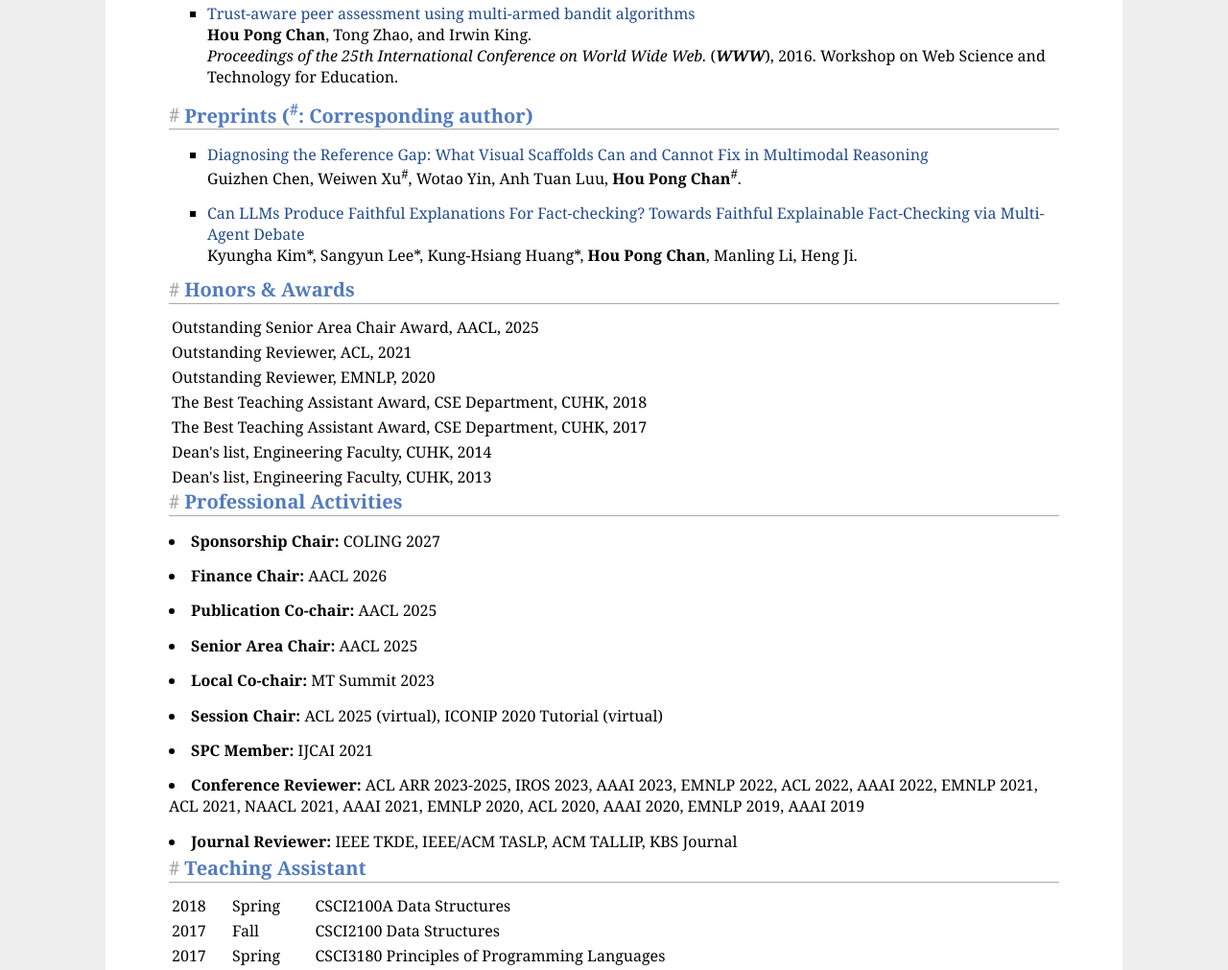
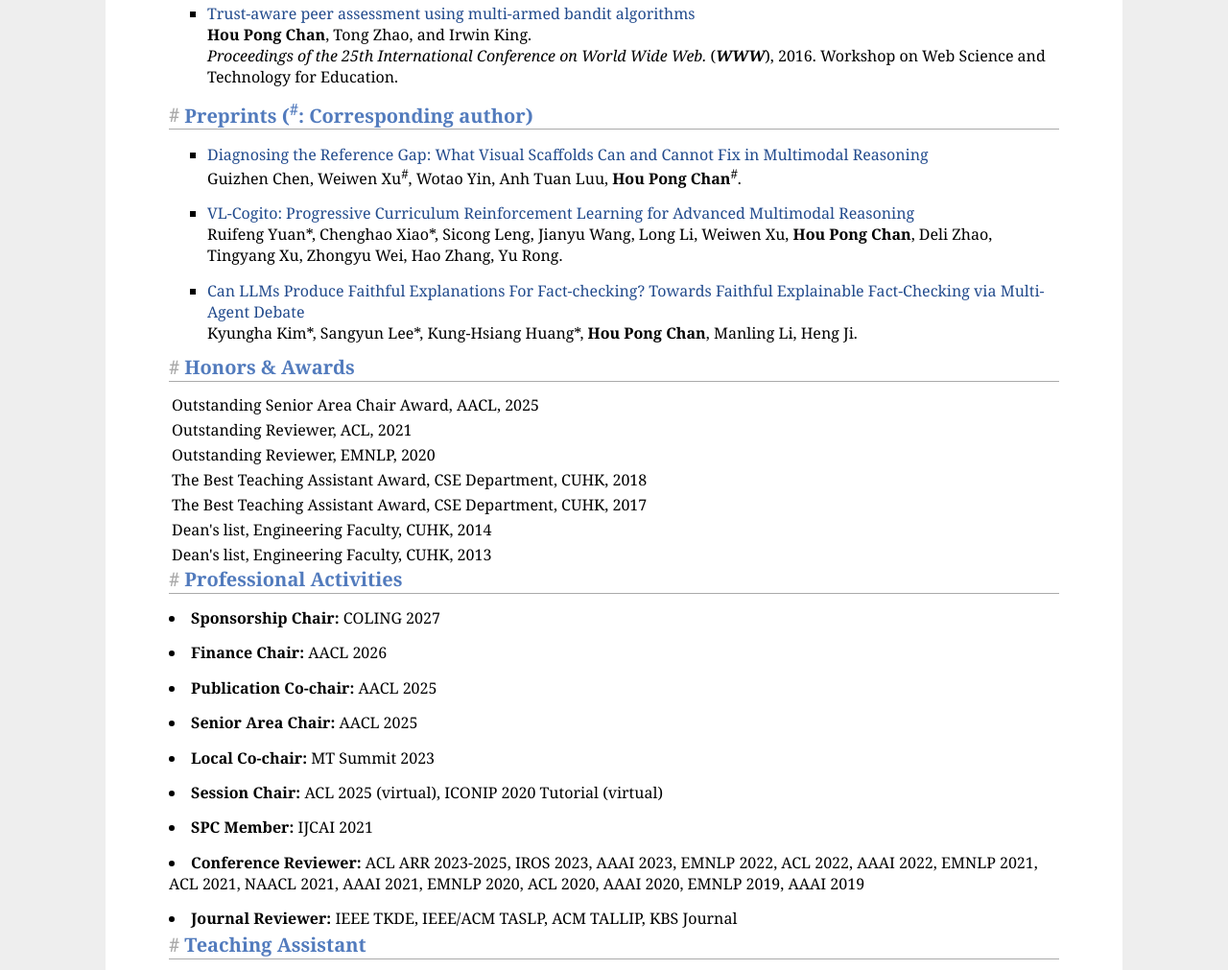
Before and after one commit to kenchan0226/kenchan0226.github.io, a plain HTML site: page index.html in a window 1280 px wide. Shown: the part 5136-6147 px from the top of the page at 96% size. Drawn offline with Linux system fonts and the light colour scheme.

Commit message:
Add VL-Cogito preprint (arXiv:2507.22607)

```diff
--- a/index.html
+++ b/index.html
@@ -486,6 +486,10 @@ An Empirical Analysis on Text Summarization</a><br>
                 Guizhen Chen, Weiwen Xu<sup>#</sup>, Wotao Yin, Anh Tuan Luu, <b>Hou Pong Chan</b><sup>#</sup>. </br>
             </li>
 	    <li>
+                <a href="https://arxiv.org/pdf/2507.22607" target="_blank">VL-Cogito: Progressive Curriculum Reinforcement Learning for Advanced Multimodal Reasoning</a><br>
+                Ruifeng Yuan*, Chenghao Xiao*, Sicong Leng, Jianyu Wang, Long Li, Weiwen Xu, <b>Hou Pong Chan</b>, Deli Zhao, Tingyang Xu, Zhongyu Wei, Hao Zhang, Yu Rong. </br>
+            </li>
+	    <li>
                 <a href="https://arxiv.org/pdf/2402.07401.pdf" target="_blank">Can LLMs Produce Faithful Explanations For Fact-checking? Towards Faithful Explainable Fact-Checking via Multi-Agent Debate</a><br>
                 Kyungha Kim*, Sangyun Lee*, Kung-Hsiang Huang*, <b>Hou Pong Chan</b>, Manling Li, Heng Ji. </br>
             </li>
```
